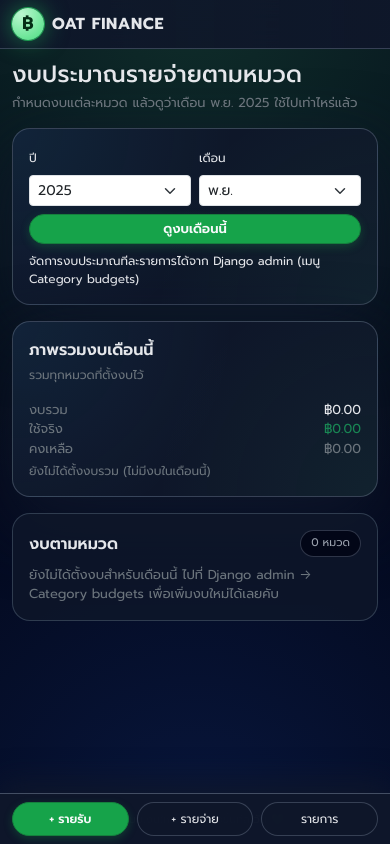
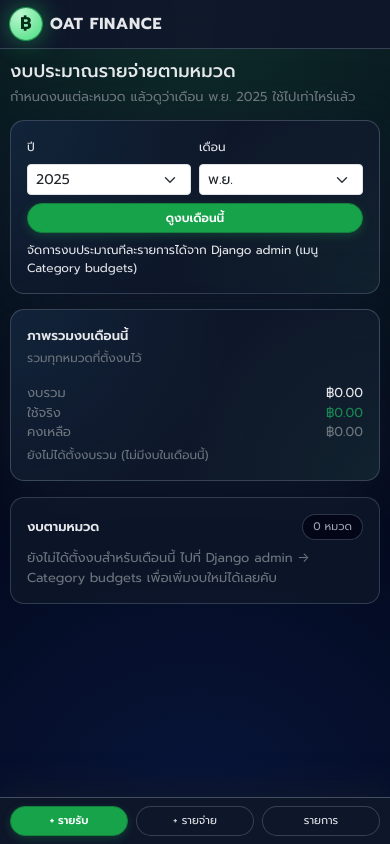
Before and after one commit to Hotate-m/my-finance, a Django app: page /budgets/ in a window 390 px wide. Run offline with Django 5.2, Linux system fonts and the light colour scheme; a user stored in the database is signed in; data comes from the database, SQL or seed files in the repository; data that the repository does not hold is empty.

Commit message:
[UI]Update home page

```diff
--- a/app_finance/templates/app_finance/base.html
+++ b/app_finance/templates/app_finance/base.html
@@ -442,6 +442,7 @@
       padding:7px 0;
     }
 
+    /* ===== ปรับให้เหมาะกับมือถือ (≤ 768px) ===== */
     @media (max-width: 768px){
       .app-main{
         padding-top:12px;
@@ -449,6 +450,59 @@
       }
       .brand-sub{
         display:none;
+      }
+
+      .app-container{
+        width:100%;
+        padding-inline:10px;
+      }
+
+      .card-soft,
+      .card-soft-ghost{
+        border-radius:14px;
+      }
+
+      h1.h3{
+        font-size:18px;
+      }
+
+      .btn-sm{
+        font-size:12px;
+        padding-block:5px;
+      }
+
+      .table{
+        font-size:12px;
+      }
+      .table thead{
+        font-size:11px;
+      }
+      .table-responsive{
+        -webkit-overflow-scrolling:touch;
+      }
+    }
+
+    /* ===== มือถือจอเล็กมาก (≤ 576px) ===== */
+    @media (max-width: 576px){
+      body{
+        font-size:13px;
+      }
+
+      .card-soft,
+      .card-soft-ghost{
+        padding:12px 14px;
+      }
+
+      .mobile-quickbar-btn{
+        font-size:11px;
+        padding-block:6px;
+      }
+
+      .mb-3{
+        margin-bottom:0.9rem !important;
+      }
+      .mb-4{
+        margin-bottom:1.1rem !important;
       }
     }
   </style>
@@ -509,9 +563,7 @@
             <a href="{% url 'app_finance:categories_manage' %}">หมวดหมู่</a>
             <a href="{% url 'app_finance:goals_list' %}">เป้าหมาย</a>
             <a href="{% url 'app_finance:budgets_overview' %}">งบประมาณ</a>
-            <a href="{% url 'app_finance:tools_home' %}">
-              เครื่องมือ
-            </a>
+            <a href="{% url 'app_finance:tools_home' %}">เครื่องมือ</a>
             <a href="{% url 'app_finance:howto' %}">วิธีใช้งาน</a>
           </div>
         </div>
```
Also changed, not shown: 1 other file.
